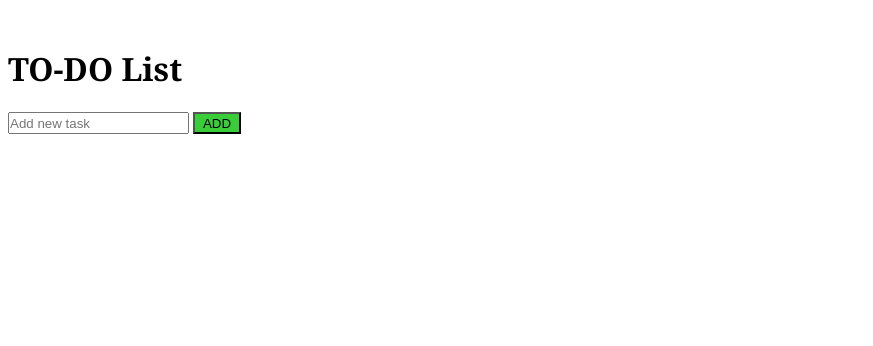
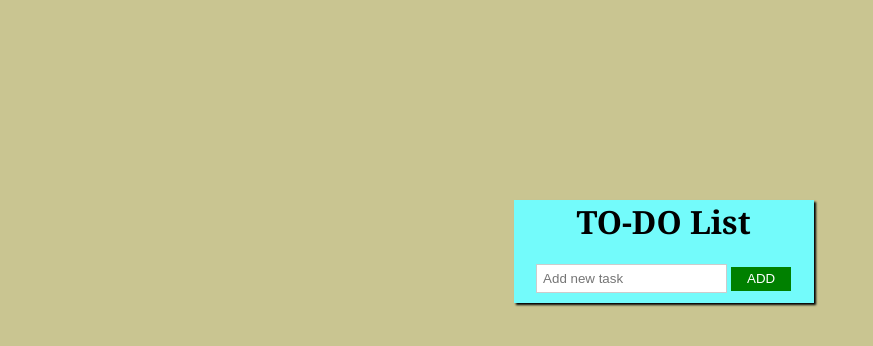
Before and after one commit to logesh-5179/todo-JS, a plain HTML site: page index.html in a window 1280 px wide. Shown: the whole page, without its empty margins (0-873 px from the left). Drawn offline with Linux system fonts and the light colour scheme.

Commit message:
Update style.css

```diff
--- a/style/style.css
+++ b/style/style.css
@@ -1,23 +1,43 @@
-*{
-    margin: 100;
+body{
+    background-color: rgb(201, 197, 145);
+}
+.cont {
+    width: 300px;
+    margin: 200px;
+    margin-left: 40%;
+    text-align: center;
+    background-color: rgb(115, 251, 251);
+    box-shadow: 2px 2px 2px rgb(0, 0, 0);
+}
+ul{
     padding: 0;
-    box-sizing: border-box;
+}li{
+    display:flex;
+    width: 76%;
+    justify-content: space-between;
+    padding: 5px;
+    border: 1px solid #ccc;
+    margin-top: 5px;
+    margin-left: 30px;
+
+    background-color: aliceblue;
 }
-.cont{
-    justify-content: center;
-    margin: 200px;
+input{
     display: inline;
-
-    align-items: center;
-
+    justify-content: space-between;
+    padding: 6px;
+    border: 1px solid #ccc;
+    margin-bottom: 10px;
 }
 button{
-    width: 3rem;
-    height: 1.4rem;
-    background-color: rgb(57, 205, 57);
-
-
+    background-color: green;
+    border: none;
+    height: 24px;
+    color: white;
+    width: 60px;
 }
-input{
-    height: 1.4rem;
+button.remove {
+    background-color: red;
+    color: white;
+    border: none;
 }
```
